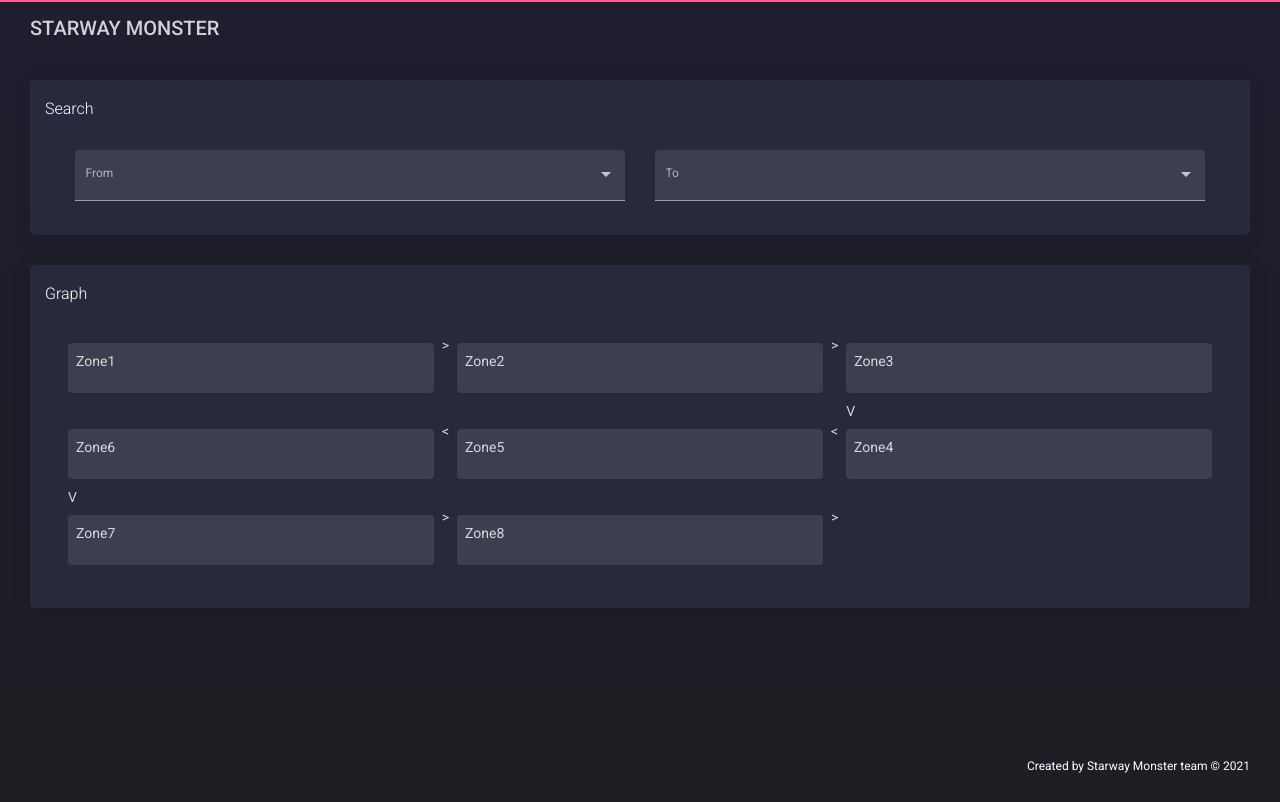
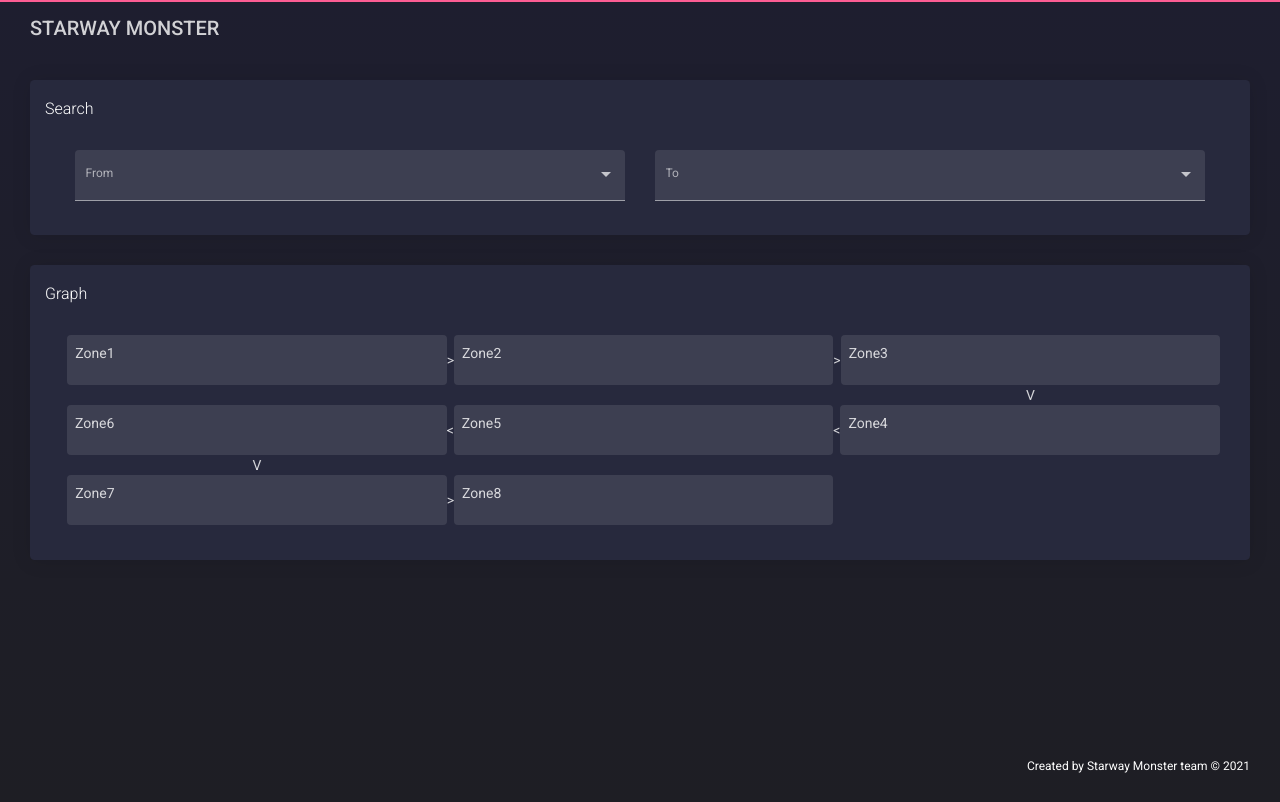
Before and after one commit to starway-monster/web, an Angular app: page /dashboard in a window 1280 px wide. Built offline with nearby package versions, Linux system fonts and the light colour scheme.

Commit message:
horizontal snake graph with display: table

```diff
--- a/src/app/pages/dashboard/dashboard.component.html
+++ b/src/app/pages/dashboard/dashboard.component.html
@@ -35,9 +35,25 @@
 
             <div class="graph">
               <ng-container *ngFor="let zonesPathGroup of zonesPath | chunk:3; index as pathIndex">
-                <div class="graph__row">
+                <div class="graph__row" [class.reverse]="pathIndex % 2 === 1">
                   <ng-container *ngFor="let item of zonesPathGroup; index as itemIndex">
-                    <div class="horizontal-arrow" *ngIf="itemIndex > 0">
+                    <div class="item" [class.hidden]="item === undefined">
+                      <div class="item__row">
+                        <div class="item__cell item-right-arrow"
+                          [class.hidden]="pathIndex % 2 === 0 && itemIndex === 0
+                            || pathIndex % 2 === 1 && itemIndex === zonesPathGroup.length-1">
+                          {{pathIndex % 2 === 0 ? '>' : '<' }}
+                        </div>
+                        <div class="item__cell item_content">{{item}}</div>
+                      </div>
+                      <div class="item__row">
+                        <div class="item__cell"></div>
+                        <div class="item__cell item-bottom-arrow"
+                          [class.hidden]="itemIndex !== zonesPathGroup.length-1"
+                        >V</div>
+                      </div>
+                    </div>
+                    <!-- <div class="horizontal-arrow" *ngIf="itemIndex > 0">
                       {{pathIndex % 2 === 0 ? '>' : '<' }}
                     </div>
                     <div  class="graph__item">
@@ -45,7 +61,7 @@
                         <div class="graph__item_content">{{item}}</div>
                         <div class="graph__item_arrow">V</div>
                       </ng-container>
-                    </div>
+                    </div> -->
                   </ng-container>
                 </div>
               </ng-container>
--- a/src/app/pages/dashboard/dashboard.component.scss
+++ b/src/app/pages/dashboard/dashboard.component.scss
@@ -4,31 +4,23 @@
   &__row {
     display: flex;
 
-    &:nth-of-type(even) {
+    &.reverse {
       flex-direction: row-reverse;
-    }
-
-    &:last-of-type {
-      .graph__item {
-        .graph__item_arrow {
-          visibility: hidden;
-        }
-      }
     }
   }
 
-  &__item {
-    margin: 8px 8px 0 8px;
+  .item {
     width: 100%;
+    display: table;
+    border-spacing: 0;
+    border-collapse: collapse;
 
-    &_arrow {
-      visibility: hidden;
+    &__row {
+      display: table-row;
     }
 
-    &:last-of-type {
-      .graph__item_arrow {
-        visibility: visible;
-      }
+    &__cell {
+      display: table-cell;
     }
 
     &_content {
@@ -38,9 +30,45 @@
       padding: 8px;
       margin-bottom: 8px;
     }
+
+    .item-right-arrow {
+      width: 1%;
+      vertical-align: middle;
+    }
+
+    .item-bottom-arrow {
+      text-align: center;
+    }
   }
 
-  .horizontal-arrow {
-    width: 10px;
-  }
+  // &__item {
+  //   margin: 8px 8px 0 8px;
+  //   width: 100%;
+
+  //   &_arrow {
+  //     visibility: hidden;
+  //   }
+
+  //   &:last-of-type {
+  //     .graph__item_arrow {
+  //       visibility: visible;
+  //     }
+  //   }
+
+  //   &_content {
+  //     height: 50px;
+  //     background-color: rgba(255,255,255,.1);
+  //     border-radius: 4px;
+  //     padding: 8px;
+  //     margin-bottom: 8px;
+  //   }
+  // }
+
+  // .horizontal-arrow {
+  //   width: 10px;
+  // }
 }
+
+.hidden {
+  visibility: hidden;
+}
--- a/src/app/shared/pipes/chunk.pipe.ts
+++ b/src/app/shared/pipes/chunk.pipe.ts
@@ -15,7 +15,7 @@ export class ChunkPipe implements PipeTransform {
         let nestedArr = arr.slice(i, i + n);
         const undefinedCount = n - nestedArr.length;
         if (undefinedCount > 0) {
-          nestedArr = [...nestedArr, ...Array.of(undefinedCount).fill(undefined)];
+          nestedArr = [...nestedArr, ...Array(undefinedCount).fill(undefined)];
         }
         newArr.push(nestedArr);
       }
```
